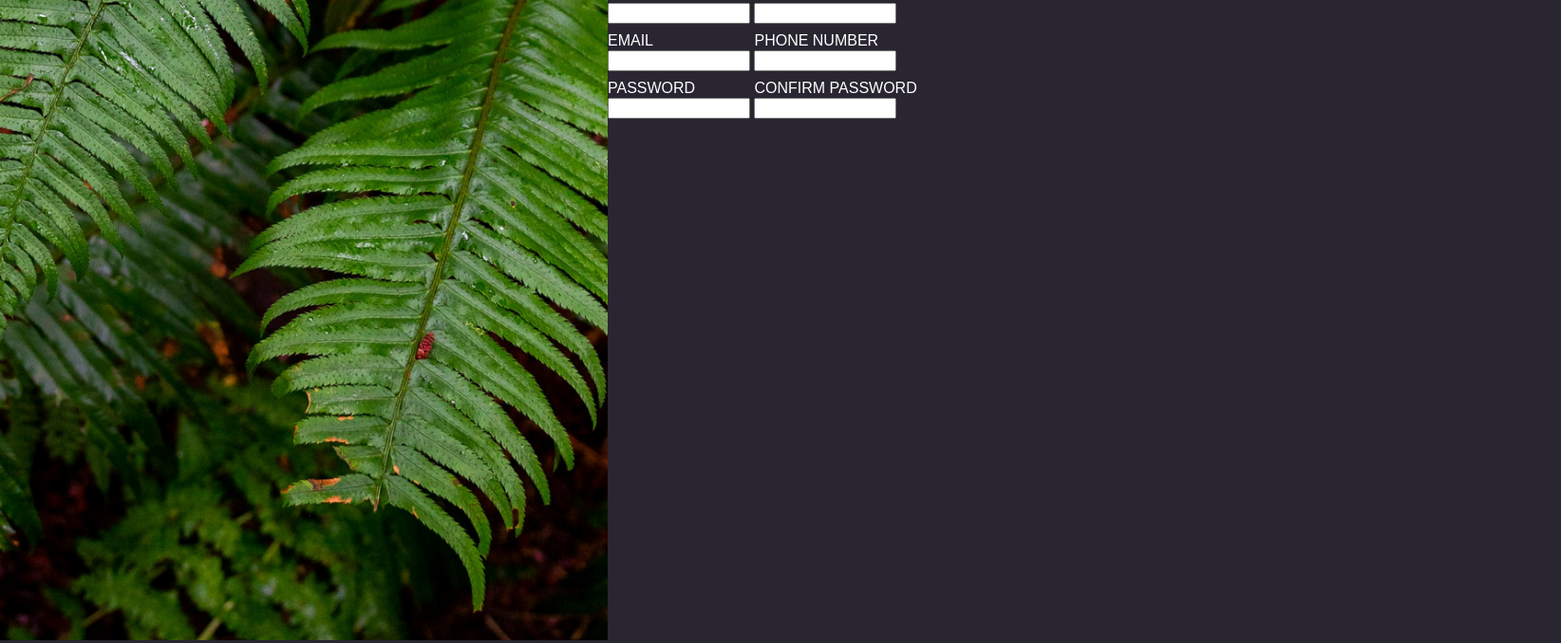
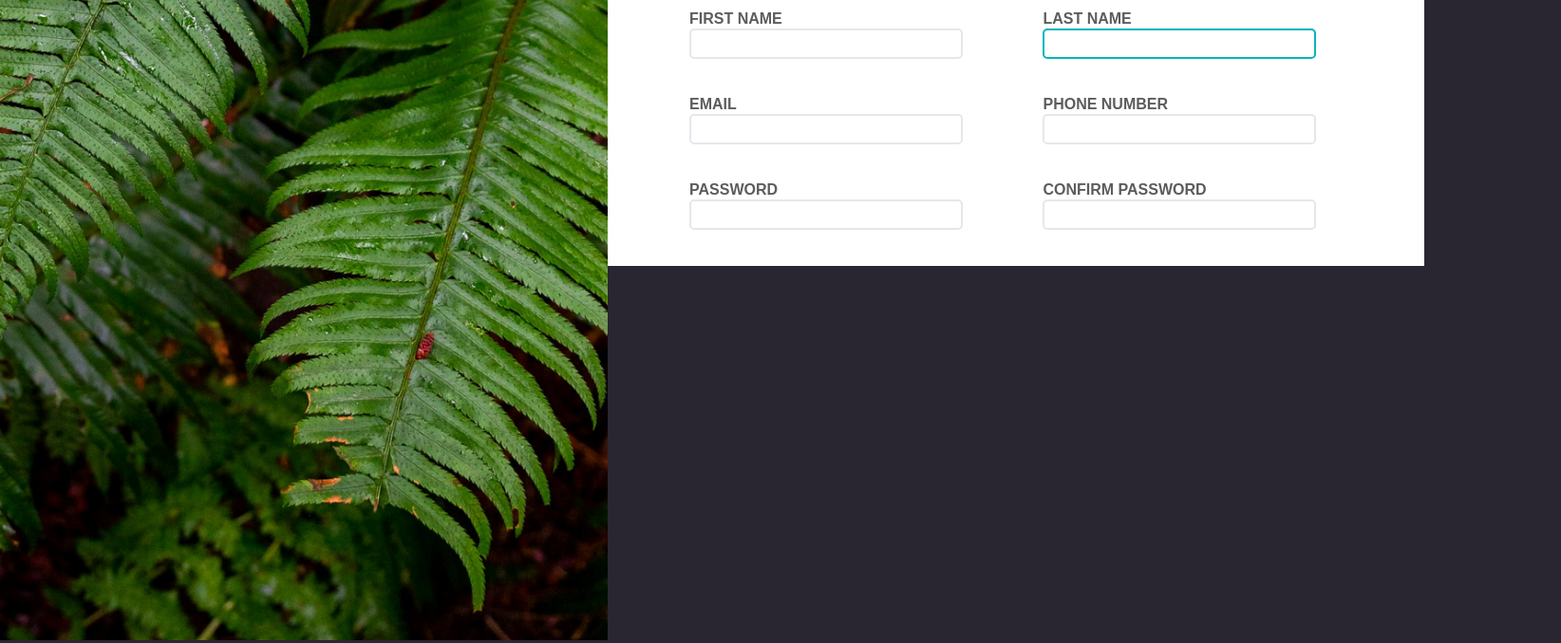
Before and after one commit to sdecu/signup_form, a plain HTML site: page index.html in a window 1280 px wide. Shown: the part 616-1293 px from the top of the page at 95% size, 1644 px wide, since content can reach past the window. Drawn offline with Linux system fonts and the light colour scheme.

Commit message:
style form

```diff
--- a/script.js
+++ b/script.js
@@ -0,0 +1,6 @@
+
+function    defaultFocus(){
+    document.getElementById("last").focus();
+}
+
+defaultFocus();
--- a/style.css
+++ b/style.css
@@ -1,16 +1,83 @@
-html, body, div, span, applet, object, iframe,
-h1, h2, h3, h4, h5, h6, p, blockquote, pre,
-a, abbr, acronym, address, big, cite, code,
-del, dfn, em, img, ins, kbd, q, s, samp,
-small, strike, strong, sub, sup, tt, var,
-b, u, i, center,
-dl, dt, dd, ol, ul, li,
-fieldset, form, label, legend,
-table, caption, tbody, tfoot, thead, tr, th, td,
-article, aside, canvas, details, embed,
-figure, figcaption, footer, header, hgroup,
-menu, nav, output, ruby, section, summary,
-time, mark, audio, video {
+html,
+body,
+div,
+span,
+applet,
+object,
+iframe,
+h1,
+h2,
+h3,
+h4,
+h5,
+h6,
+p,
+blockquote,
+pre,
+a,
+abbr,
+acronym,
+address,
+big,
+cite,
+code,
+del,
+dfn,
+img,
+ins,
+kbd,
+q,
+s,
+samp,
+small,
+strike,
+strong,
+sub,
+sup,
+tt,
+var,
+b,
+u,
+i,
+center,
+dl,
+dt,
+dd,
+ol,
+ul,
+li,
+fieldset,
+form,
+label,
+legend,
+table,
+caption,
+tbody,
+tfoot,
+thead,
+tr,
+th,
+td,
+article,
+aside,
+canvas,
+details,
+embed,
+figure,
+figcaption,
+footer,
+header,
+hgroup,
+menu,
+nav,
+output,
+ruby,
+section,
+summary,
+time,
+mark,
+audio,
+video {
     margin: 0;
     padding: 0;
     border: 0;
@@ -18,33 +85,53 @@ time, mark, audio, video {
     font: inherit;
     vertical-align: baseline;
 }
+
 /* HTML5 display-role reset for older browsers */
-article, aside, details, figcaption, figure,
-footer, header, hgroup, menu, nav, section {
+article,
+aside,
+details,
+figcaption,
+figure,
+footer,
+header,
+hgroup,
+menu,
+nav,
+section {
     display: block;
 }
+
 body {
     line-height: 1;
 }
-ol, ul {
+
+ol,
+ul {
     list-style: none;
 }
-blockquote, q {
+
+blockquote,
+q {
     quotes: none;
 }
-blockquote:before, blockquote:after,
-q:before, q:after {
+
+blockquote:before,
+blockquote:after,
+q:before,
+q:after {
     content: '';
     content: none;
 }
+
 table {
     border-collapse: collapse;
     border-spacing: 0;
 }
 
-:root   {
+/*  my styles */
+:root {
     background-color: rgb(41, 38, 49);
-    color: rgb(255, 255, 255);
+    color: rgb(0, 0, 0);
     font-family: Arial, Helvetica, sans-serif;
 }
 
@@ -71,51 +158,83 @@ button {
     box-sizing: border-box;
 }
 
-h1  {
+h1 {
     width: 55ch;
+    font-size: 30px;
+    font-weight: bold;
 }
 
-#info   {
+/* -------------FORM-------- */
+form {
+    background-color: rgb(255, 255, 255);
+    height: 350px;
+    padding-left: 10%;
+}
+
+form h1 {
+    padding: 3% 0 6% 0;
+}
+
+#content    {
+background-color: rgb(239, 245, 250);
+}
+
+#info {
     display: grid;
     grid-template-columns: 1fr 1fr;
 
     width: 55ch;
 }
 
-.name   {
+.name {
     grid-row-start: 1;
     grid-row-end: 2;
     grid-column-start: 1;
     grid-column-end: 3;
 }
 
-.contact   {
+.contact {
     grid-row-start: 2;
     grid-row-end: 3;
     grid-column-start: 1;
     grid-column-end: 3;
 }
 
-.pass   {
+.pass {
     grid-row-start: 3;
     grid-row-end: 4;
     grid-column-start: 1;
     grid-column-end: 3;
 }
 
+input {
+    margin-right: 3%;
+    border: solid #E5E7EB 2px;
+    border-radius: 5px;
+    margin: 0 5rem 5rem 0;
+    width: 18rem;
+    height: 2rem;
+}
 
+input:focus {
+    border: solid rgb(0, 181, 187) 2px;
+    border-radius: 5px;
+    outline: none;
+}
 
 .name,
 .contact,
-.pass  {
+.pass {
     position: relative;
-height: 50px;
+    height: 90px;
 }
 
 .name label,
 .contact label,
-.pass label  {
+.pass label {
     position: absolute;
+    font-weight: bold;
+    color: rgb(92, 92, 92);
     top: -18px !important;
 }
 
@@ -130,7 +249,7 @@ div img {
     width: 100%;
 }
 
-.odin   {
+.odin {
     display: flex;
     justify-content: center;
     align-items: center;
@@ -140,17 +259,18 @@ div img {
     background-color: rgba(0, 0, 0, 0.39);
 }
 
-.odin img   {
+.odin img {
     width: 130px;
     padding: 20px 0px;
 }
 
-div p   {
+div p {
     font-family: Norse-Bold;
     font-size: 700%;
+    color: white;
 }
 
-#grid   {
+#grid {
     display: grid;
     grid-template-columns: 1fr 1fr;
     height: auto;
```
Lines whose indentation alone changed are shown as unchanged.
